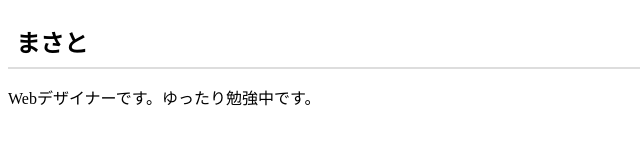
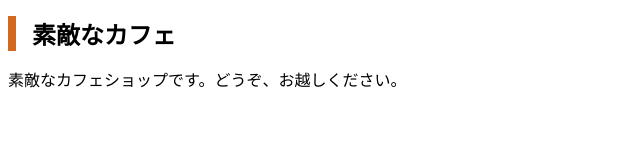
Before and after one commit to nao1234/nao1234.github.io, a plain HTML site: page index.html in a window 1280 px wide. Shown: the whole page, without its empty margins (0-640 px from the left). Drawn offline with Linux system fonts and the light colour scheme.

Commit message:
Add files via upload

```diff
--- a/css/styles.css
+++ b/css/styles.css
@@ -1,5 +1,5 @@
 h1 {
   font-size: 24px;
-  padding: 8px;
-  border-bottom: 2px solid #ddd;
+  padding-left: 16px;
+  border-left: 8px solid chocolate
 }
--- a/index.html
+++ b/index.html
@@ -4,11 +4,11 @@
   <meta charset="UTF-8">
   <meta http-equiv="X-UA-Compatible" content="IE=edge">
   <meta name="viewport" content="width=device-width, initial-scale=1.0">
-  <title>まさとのポートフォリオサイト</title>
+  <title>素敵なカフェ</title>
   <link rel="stylesheet" href="css/styles.css">
 </head>
 <body>
-  <h1>まさと</h1>
-  <p>Webデザイナーです。ゆったり勉強中です。</p>
+  <h1>素敵なカフェ</h1>
+  <p>素敵なカフェショップです。どうぞ、お越しください。</p>
 </body>
 </html>
```
